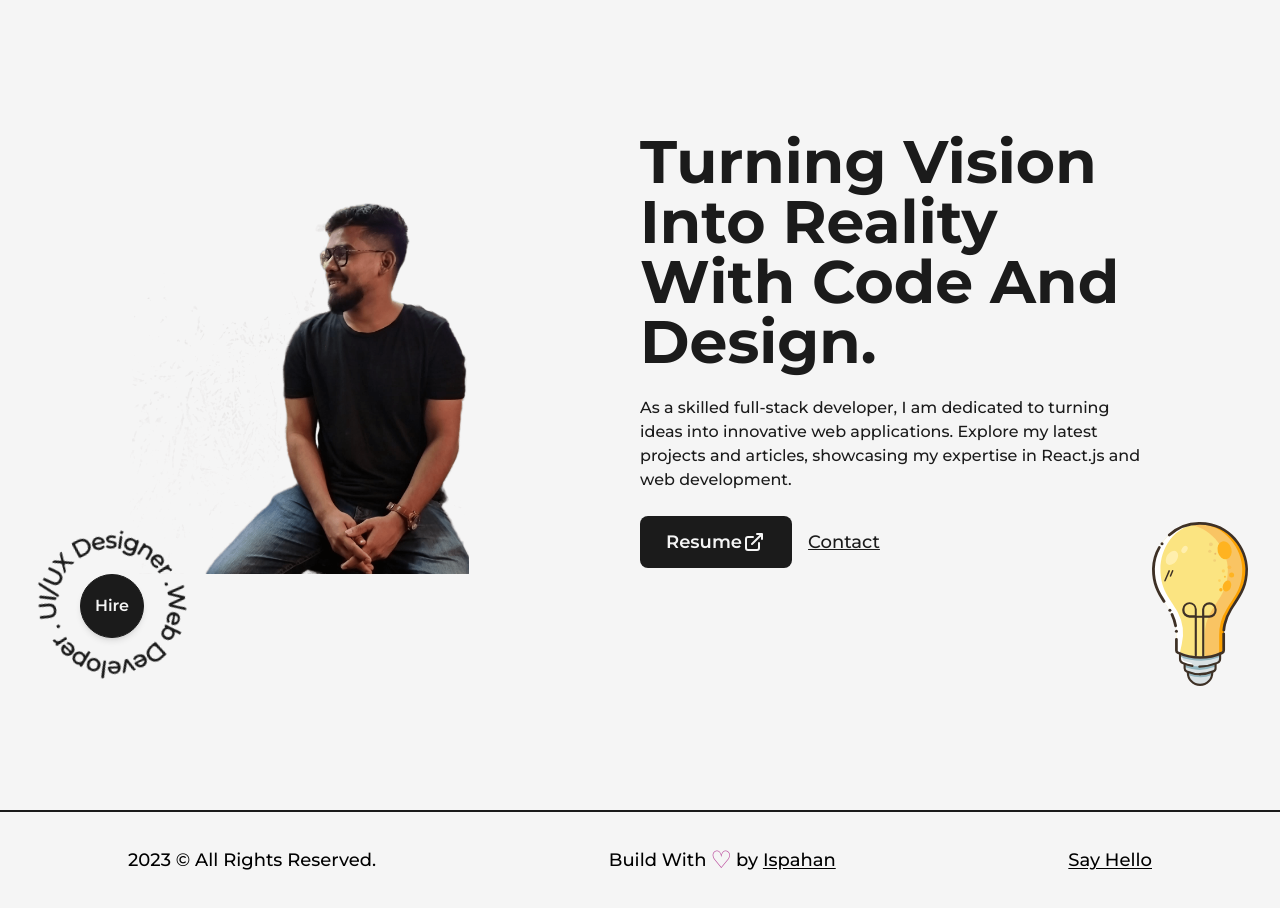
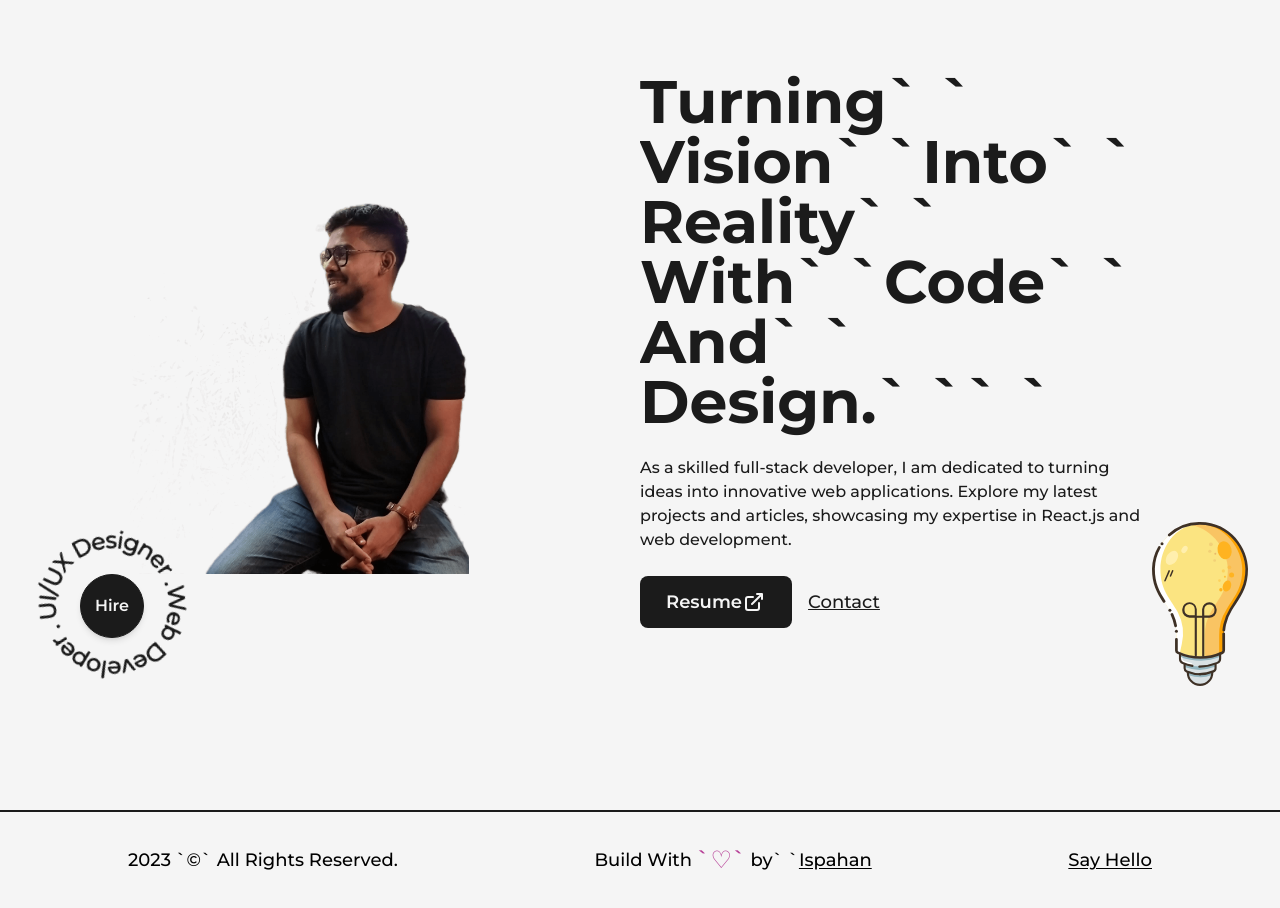
Before and after one commit to IspahanRahman/next_portfolio, a Next.js app: page / in a window 1280 px wide. Shown: the part 82-990 px from the top of the page. Built offline with nearby package versions, Linux system fonts and the light colour scheme.

Commit message:
deployment error issues

```diff
--- a/src/components/AnimatedText.js
+++ b/src/components/AnimatedText.js
@@ -42,7 +42,7 @@ const AnimatedText = ({text,className=""}) => {
             variants={singleWord}
 
           >
-            {word}&nbsp;
+            {word}`&nbsp;`
           </motion.span>
         )
       }
--- a/src/components/Footer.js
+++ b/src/components/Footer.js
@@ -8,10 +8,10 @@ const Footer = () => {
       className='w-full border-t-2 border-solid border-dark font-medium text-lg'
     >
       <Layout className="py-8 flex items-center justify-between">
-        <span>{new Date().getFullYear()} &copy; All Rights Reserved.</span>
+        <span>{new Date().getFullYear()} `&copy;` All Rights Reserved.</span>
         <div className='flex items-center'>
-          Build With <span className='text-primary text-2xl px-1'>&#9825;</span>
-          by&nbsp;<Link href="" className='underline underline-offset-2'>Ispahan</Link>
+          Build With <span className='text-primary text-2xl px-1'>`&#9825;`</span>
+          by`&nbsp;`<Link href="" className='underline underline-offset-2'>Ispahan</Link>
         </div>
         <Link href="/" className='underline underline-offset-2'>Say Hello</Link>
       </Layout>
--- a/src/components/NavBar.js
+++ b/src/components/NavBar.js
@@ -11,7 +11,7 @@ const CustomLink = ({href,title,className=""}) =>{
     <Link href={href} className={`${className} relative group`}>
       {title}
 
-      <span className={`h-[1px] inline-block  bg-dark absolute left-0 -bottom-0.5 group-hover:w-full transition-[width] ease duration-300 ${router.asPath=== href ? 'w-full' : 'w-0' }`}>&nbsp;</span>
+      <span className={`h-[1px] inline-block  bg-dark absolute left-0 -bottom-0.5 group-hover:w-full transition-[width] ease duration-300 ${router.asPath=== href ? 'w-full' : 'w-0' }`}>`&nbsp;`</span>
     </Link>
   )
 }
```
